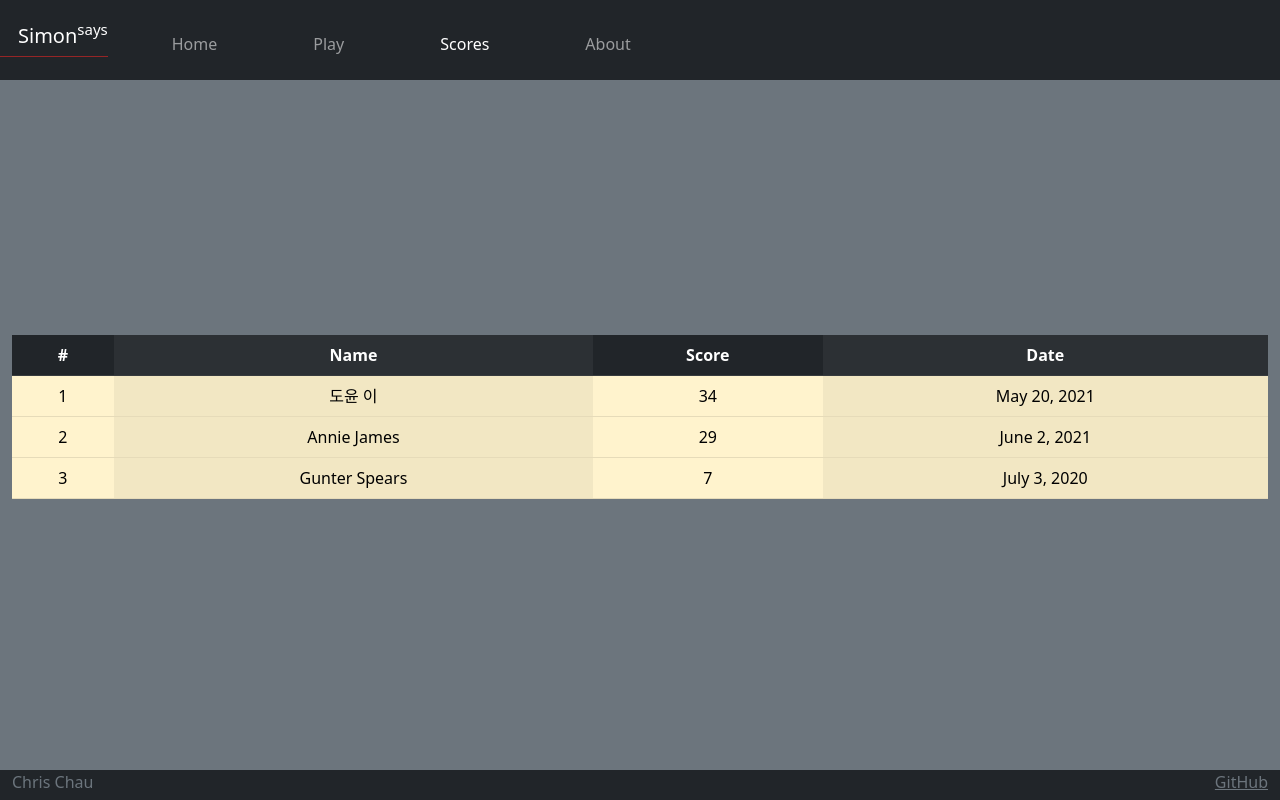
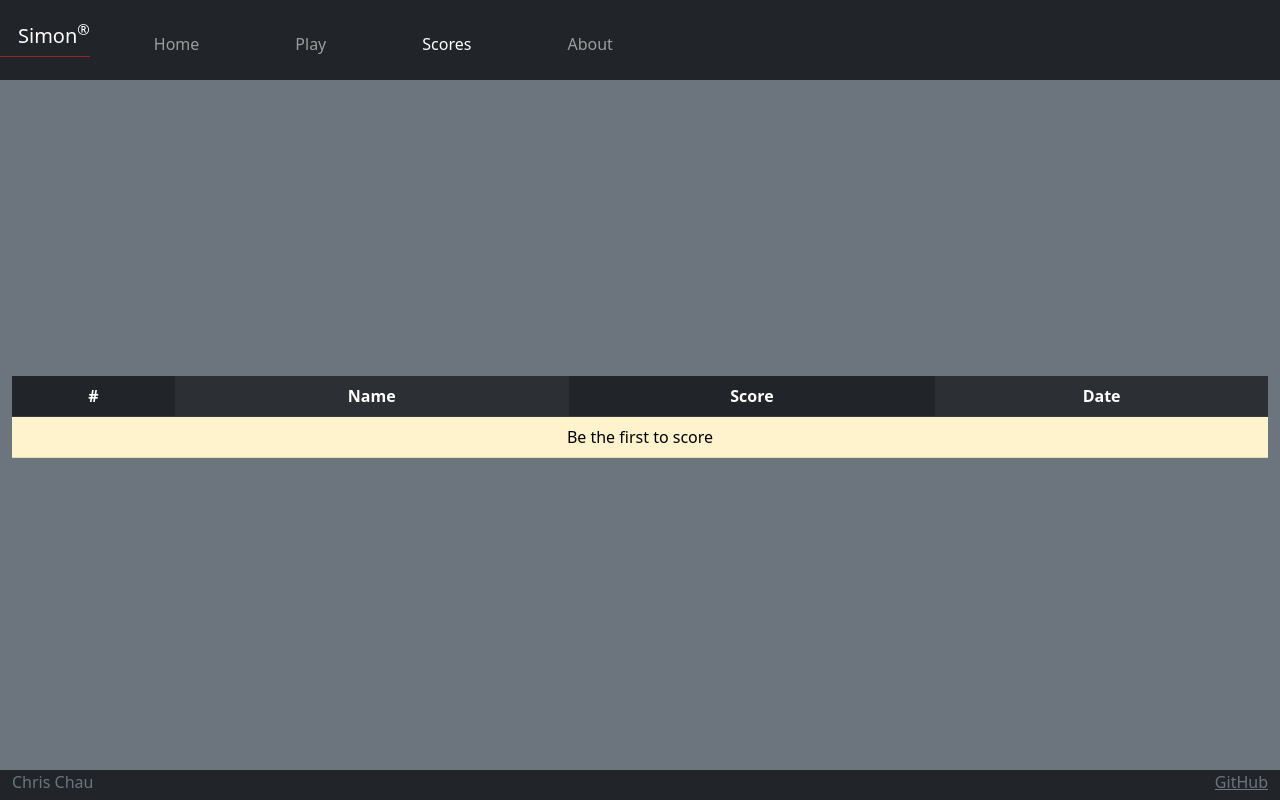
Before and after one commit to ChrisChauyh/simon, a plain HTML site: page scores.html in a window 1280 px wide. Drawn offline with nearby package versions, Linux system fonts and the light colour scheme.

Commit message:
Third push, updated the scoreboard function

```diff
--- a/scores.html
+++ b/scores.html
@@ -8,7 +8,6 @@
 
   <link rel="stylesheet" href="main.css" />
 
-    <!-- Include bootstrap CSS framework -->
   <link
           href="https://cdn.jsdelivr.net/npm/bootstrap@5.2.2/dist/css/bootstrap.min.css"
           rel="stylesheet"
@@ -19,7 +18,7 @@
 <body class="bg-dark text-light">
 <header class="container-fluid">
   <nav class="navbar fixed-top navbar-dark">
-        <a class="navbar-brand" href="index.html">Simon<sup>says</sup></a>
+    <a class="navbar-brand" href="#">Simon<sup>&reg;</sup></a>
     <menu class="navbar-nav">
       <li class="nav-item">
         <a class="nav-link" href="index.html">Home</a>
@@ -47,26 +46,7 @@
       <th>Date</th>
     </tr>
     </thead>
-        <tbody>
-          <tr>
-            <td>1</td>
-            <td>도윤 이</td>
-            <td>34</td>
-            <td>May 20, 2021</td>
-          </tr>
-          <tr>
-            <td>2</td>
-            <td>Annie James</td>
-            <td>29</td>
-            <td>June 2, 2021</td>
-          </tr>
-          <tr>
-            <td>3</td>
-            <td>Gunter Spears</td>
-            <td>7</td>
-            <td>July 3, 2020</td>
-          </tr>
-        </tbody>
+    <tbody id="scores"></tbody>
   </table>
 </main>
 
```
Lines whose indentation alone changed are shown as unchanged.
